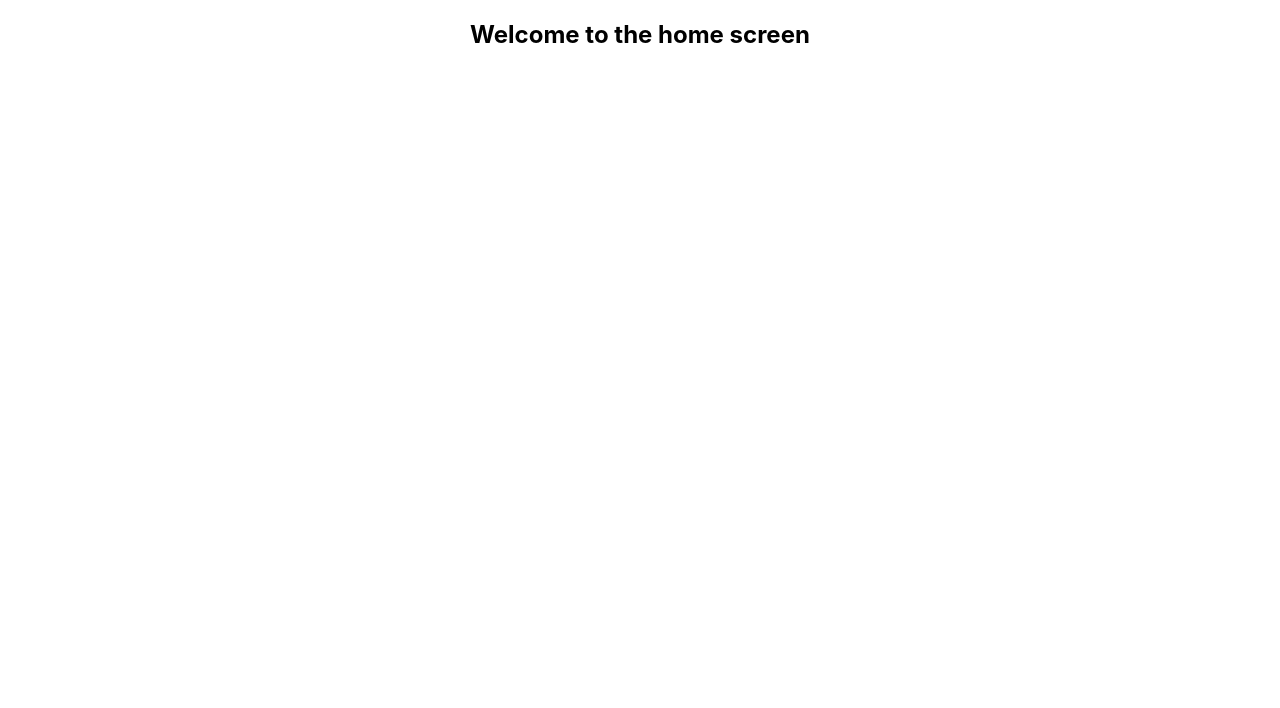
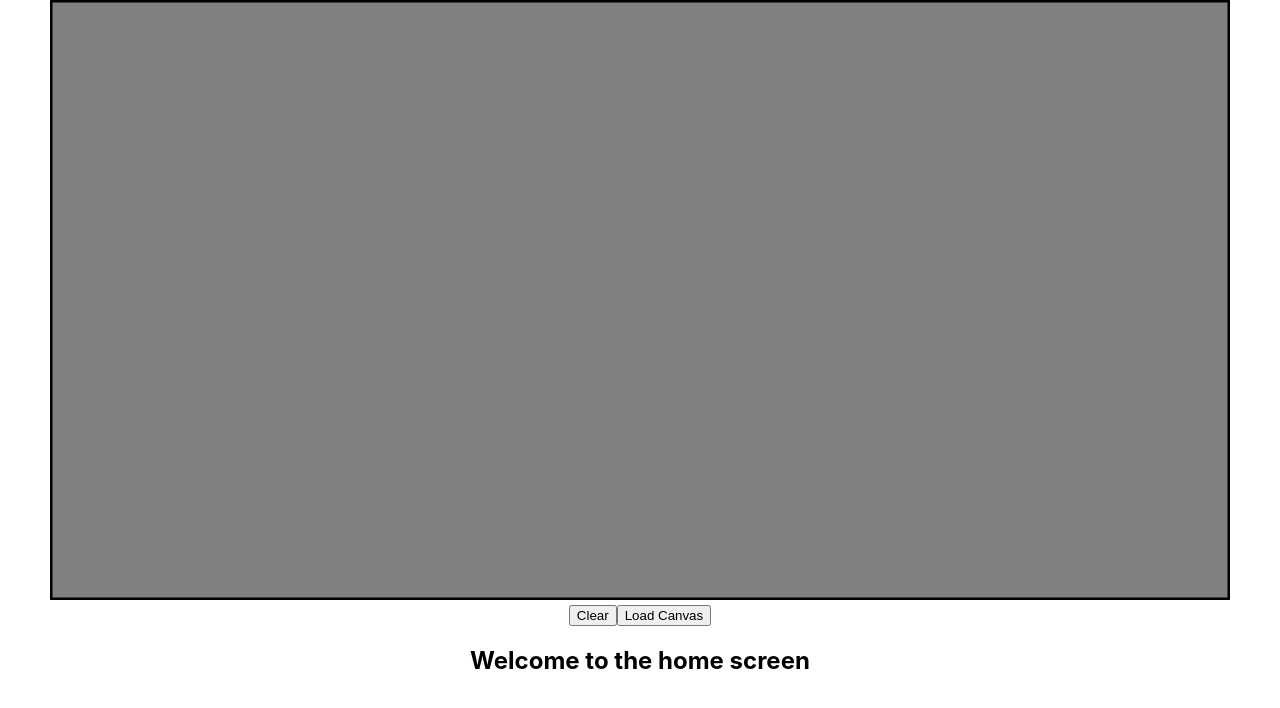
Before and after one commit to charlieconneely/final-year-project, a React (Create React App) app: page / in a window 1280 px wide. Shown: the top 708 px of the page. Built offline with nearby package versions, Linux system fonts and the light colour scheme.

Commit message:
Resized canvas and combined canvas + home components

```diff
--- a/src/components/Canvas/canvas.js
+++ b/src/components/Canvas/canvas.js
@@ -51,6 +51,7 @@ class Canvas extends React.Component {
   handleMouseDown (event) {
     this.isDrawing = true;
     var {clientX, clientY} = event;
+    console.log(clientX + " " + clientY);
     var element = createElement(clientX-50, clientY, clientX-50, clientY);
     this.defineLineEdges(element);
   }
@@ -82,7 +83,6 @@ class Canvas extends React.Component {
   }
 
   defineLineEdges(element) {
-    console.log(element);
     this.setState(prevState => ({
       elements: [...(prevState.elements || []), element]
     }));
@@ -107,7 +107,7 @@ class Canvas extends React.Component {
         <div>
           <canvas id="canvas"
             width={window.innerWidth - 100}
-            height={window.innerHeight - 100}
+            height={window.innerHeight - 200}
             onMouseDown={e => this.handleMouseDown(e)}
             onMouseMove={e => this.handleMouseMove(e)}
             onMouseUp={e => this.handleMouseUp(e)}>
--- a/src/components/Home/home.js
+++ b/src/components/Home/home.js
@@ -1,9 +1,15 @@
 import React from 'react';
+import Canvas from '../Canvas/canvas';
 
 const Home = () => {
   return (
     <div>
-      <h2>Welcome to the home screen</h2>
+      <div>
+        <Canvas/>
+      </div>
+      <div>
+        <h2>Welcome to the home screen</h2>
+      </div>
     </div>
   );
 }
```
